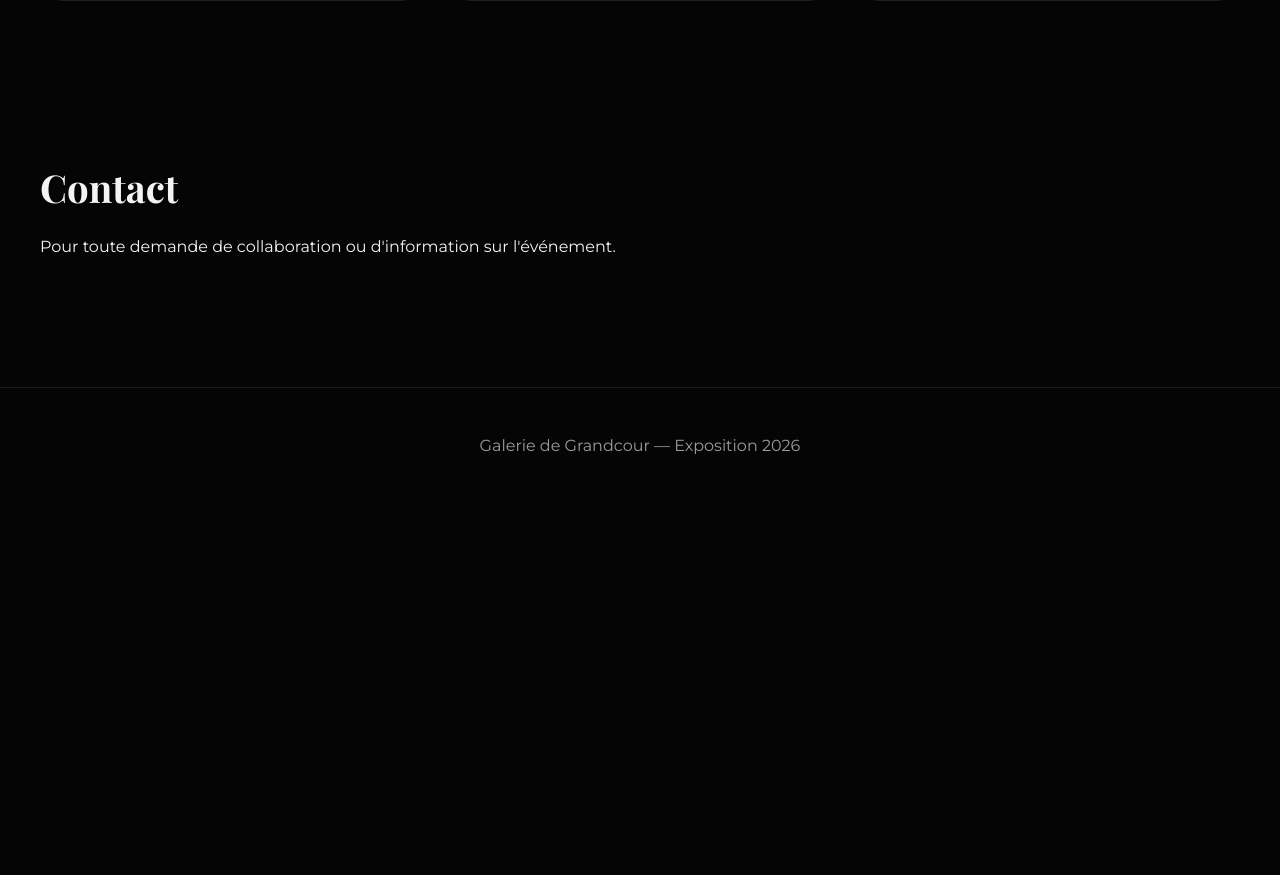
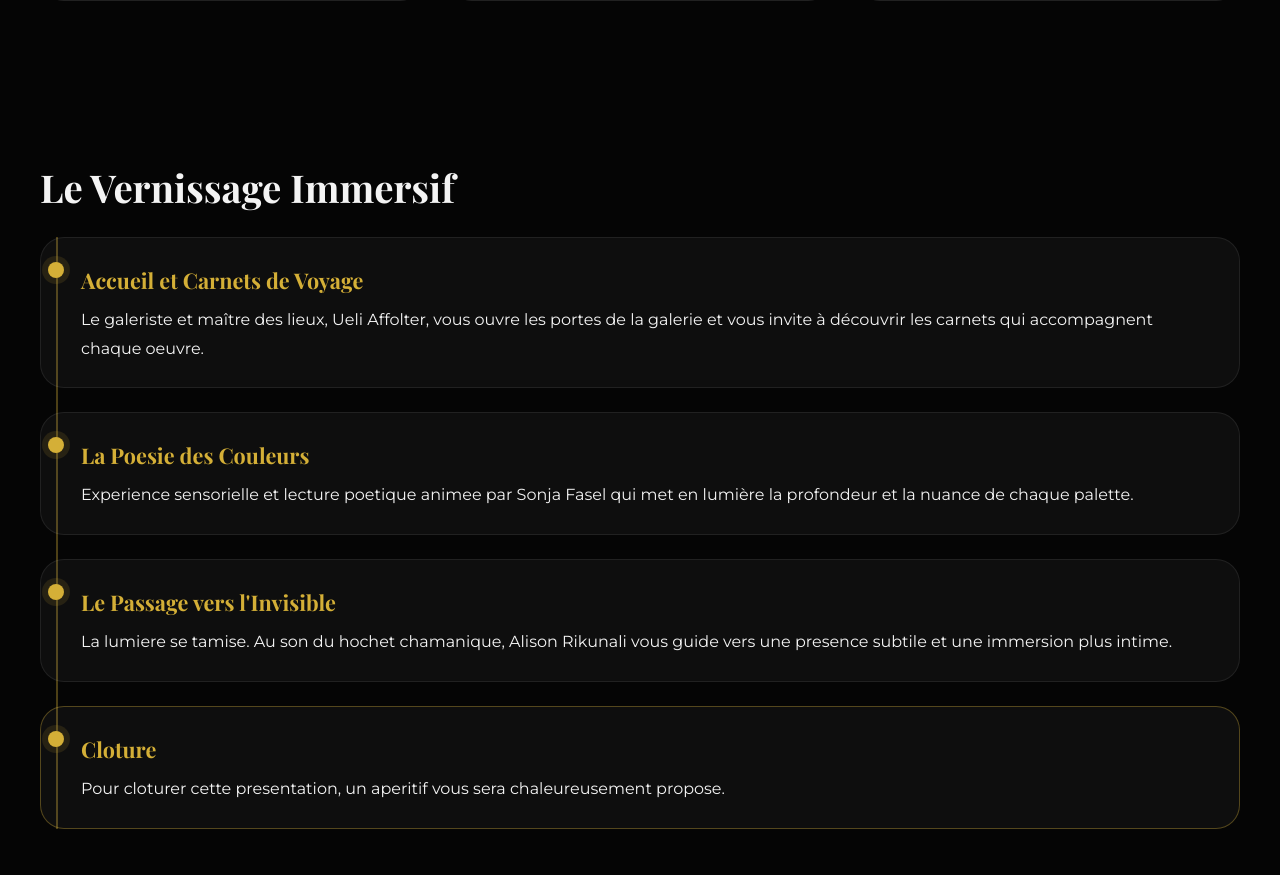
Before and after one commit to SwissEliteVan/resonances-du-vivant, a PHP site: page / in a window 1280 px wide. Shown: the part 1802-2677 px from the top of the page. Before the commit the page ends 2257 px from the top, so only its background shows below. Run offline with PHP 8.4, Linux system fonts and the light colour scheme.

Commit message:
Description de ce que tu viens de changer (ex: ajout logo)

```diff
--- a/assets/css/style.css
+++ b/assets/css/style.css
@@ -221,6 +221,69 @@ h1 {
     color: #e5e0d8;
 }
 
+.timeline-section {
+    padding: 2rem 0;
+}
+
+.timeline-section h2 {
+    margin-bottom: 1.5rem;
+    font-family: "Playfair Display", serif;
+    font-size: clamp(2rem, 3vw, 2.8rem);
+}
+
+.timeline-list {
+    display: grid;
+    gap: 1.5rem;
+    position: relative;
+}
+
+.timeline-list::before {
+    content: "";
+    position: absolute;
+    top: 0;
+    left: 1rem;
+    height: 100%;
+    width: 2px;
+    background: rgba(212, 175, 55, 0.35);
+}
+
+.timeline-step {
+    position: relative;
+    padding: 1.75rem 1.5rem 1.5rem 2.5rem;
+    background: rgba(255, 255, 255, 0.04);
+    border: 1px solid rgba(255, 255, 255, 0.08);
+    border-radius: 1.5rem;
+}
+
+.timeline-step::before {
+    content: "";
+    position: absolute;
+    top: 1.5rem;
+    left: 0.45rem;
+    width: 1rem;
+    height: 1rem;
+    border-radius: 50%;
+    background: #d4af37;
+    box-shadow: 0 0 0 6px rgba(212, 175, 55, 0.12);
+}
+
+.timeline-step h3 {
+    margin: 0 0 0.75rem;
+    font-family: "Playfair Display", serif;
+    color: #d4af37;
+    font-size: 1.35rem;
+}
+
+.timeline-step p {
+    margin: 0;
+    line-height: 1.8;
+    color: #f4f4f4;
+}
+
+.timeline-closing {
+    border-color: rgba(212, 175, 55, 0.35);
+}
+
 .site-footer {
     text-align: center;
     padding: 2rem 1.5rem;
--- a/index.php
+++ b/index.php
@@ -57,6 +57,28 @@
             </div>
         </section>
 
+        <section class="timeline-section" aria-labelledby="timeline-title">
+            <h2 id="timeline-title">Le Vernissage Immersif</h2>
+            <div class="timeline-list">
+                <article class="timeline-step">
+                    <h3>Accueil et Carnets de Voyage</h3>
+                    <p>Le galeriste et maître des lieux, Ueli Affolter, vous ouvre les portes de la galerie et vous invite à découvrir les carnets qui accompagnent chaque oeuvre.</p>
+                </article>
+                <article class="timeline-step">
+                    <h3>La Poesie des Couleurs</h3>
+                    <p>Experience sensorielle et lecture poetique animee par Sonja Fasel qui met en lumière la profondeur et la nuance de chaque palette.</p>
+                </article>
+                <article class="timeline-step">
+                    <h3>Le Passage vers l'Invisible</h3>
+                    <p>La lumiere se tamise. Au son du hochet chamanique, Alison Rikunali vous guide vers une presence subtile et une immersion plus intime.</p>
+                </article>
+                <article class="timeline-step timeline-closing">
+                    <h3>Cloture</h3>
+                    <p>Pour cloturer cette presentation, un aperitif vous sera chaleureusement propose.</p>
+                </article>
+            </div>
+        </section>
+
         <section id="contact" class="contact-section" aria-labelledby="contact-title">
             <h2 id="contact-title">Contact</h2>
             <p>Pour toute demande de collaboration ou d&apos;information sur l&apos;événement.</p>
```
